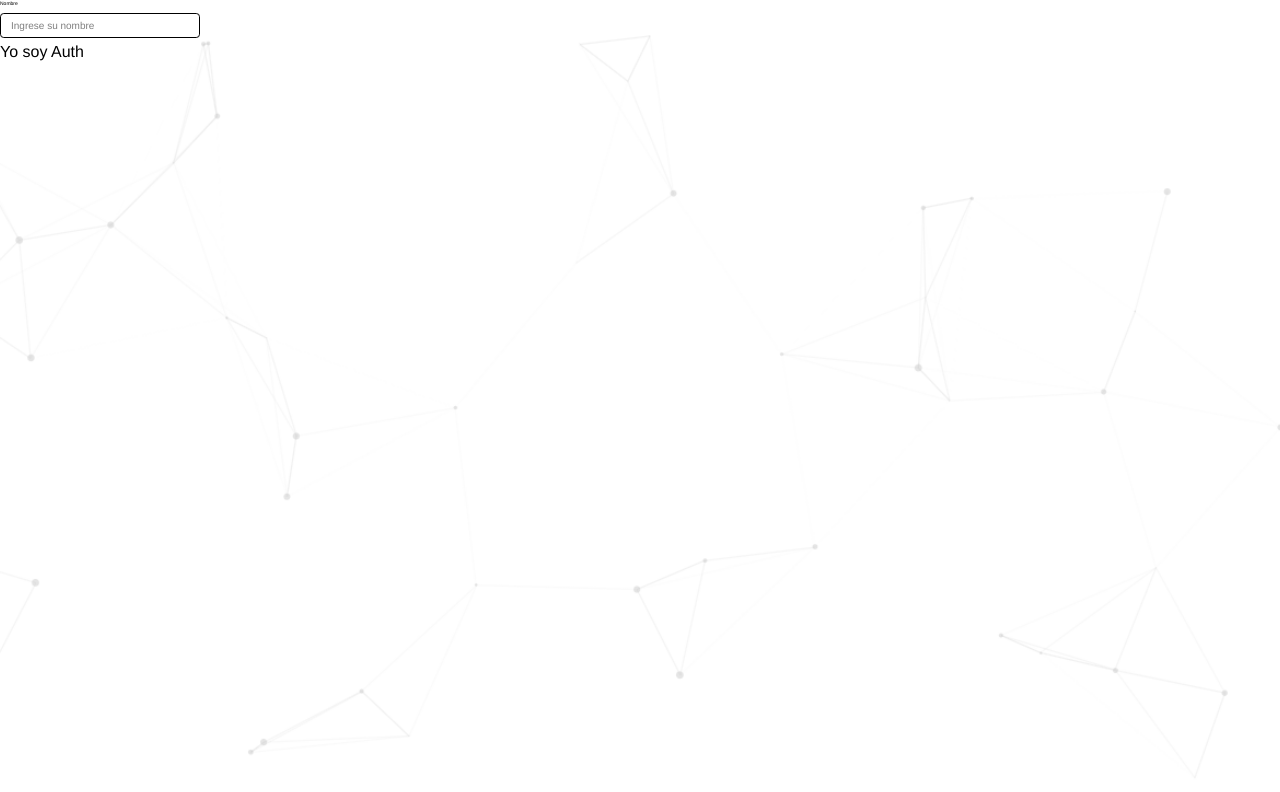
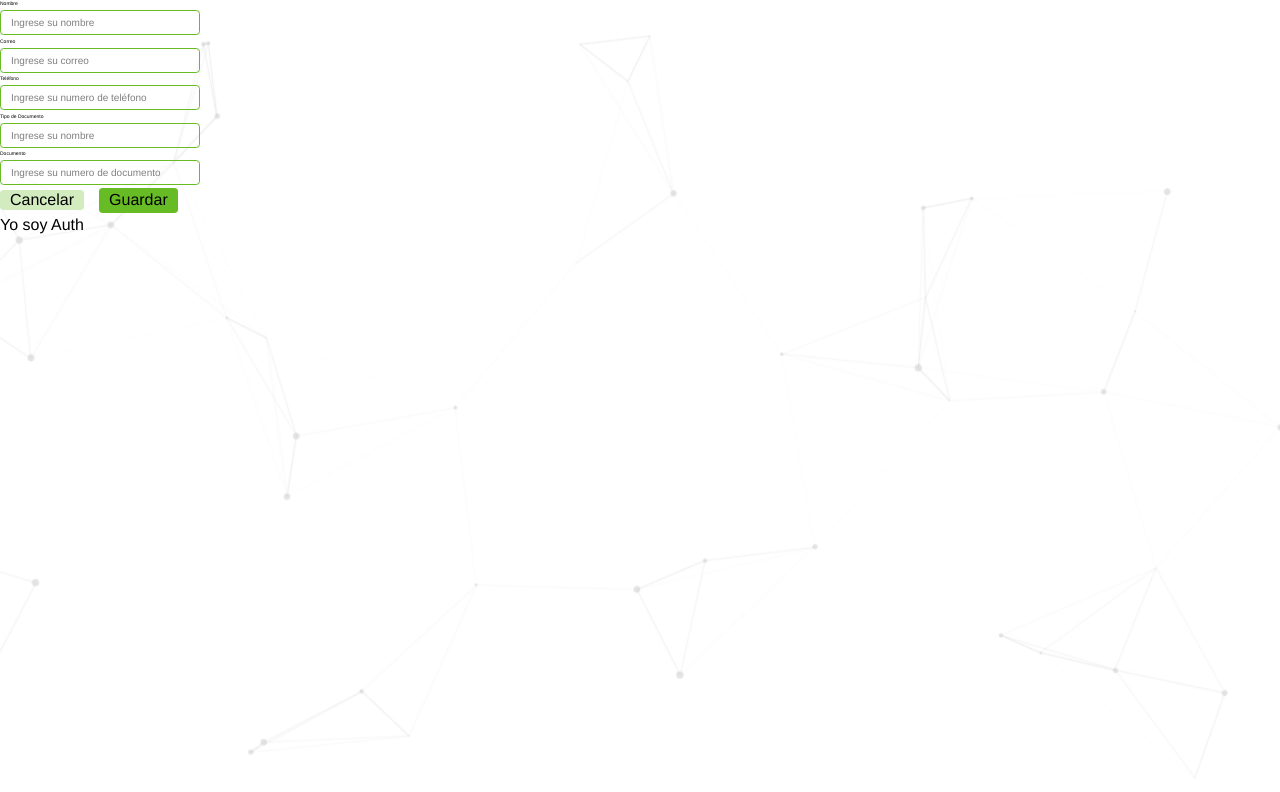
Before and after one commit to Henao420/3172293-react-in-class, a React (Vite) app: page /auth in a window 1280 px wide. Shown: the top 792 px of the page. Built offline with nearby package versions, Linux system fonts and the light colour scheme.

Commit message:
Actualizacion

```diff
--- a/src/shared/components/Button.jsx
+++ b/src/shared/components/Button.jsx
@@ -0,0 +1,41 @@
+// Componente Button
+export default function Button({
+    variant = "primary",
+    size = "md",
+    type = "button",
+    children,
+    ...props
+}) {
+
+    const variants = {
+        primary: "bg-brand text-inverse hover:bg-brand-hover",
+        secondary: "bg-brand-soft text-primary hover:bg-brand-soft-hover"
+    };
+
+    const sizes = {
+        sm: `
+            h-8
+            px-4
+            before:absolute before:content-['']
+            before:-inset-y-[9px] before:-inset-x-[0px]
+            `,
+        md: "h-10 px-4 before:absolute before:content-['']                  before:-inset-y-[4px] before:-inset-x-[0px] "
+    }
+    return(
+        <button
+            type={type}
+            className={`
+                relative
+                inline-flex items-center justify-center
+                rounded-md
+                transition-colors
+                ${variants[variant]}
+                ${sizes[size]}
+                `}
+                {...props}
+        >
+            {children}
+
+        </button>
+    )
+}
--- a/src/shared/components/Input.jsx
+++ b/src/shared/components/Input.jsx
@@ -2,21 +2,57 @@ export default function Input({
     label,
     htmlFor,
     type = "text",
+    variant = "primary",
+    size = "sm",
     ...props
 }) {
+
+    const variants = {
+            // Estos valores deben ser con variables
+        primary: `
+            border-brand
+        `,
+        secondary: `
+            border-red-950
+            bg-gray-300
+        `,
+        tertiary: `
+            border-green-950
+        `
+    };
+
+    const sizes = {
+        sm: `
+            h-8
+        `,
+        md: `
+            h-10
+        `,
+        lg: `
+            h-12
+
+        `
+    };
 
     return(
         <div className="w-80">
 
                 {/* Label */}
             <label
+                // htmlFor con kebab-case
                 htmlFor={htmlFor}
-                className="
+                className={`
                     block
                     text-caption
-                    mb-1
                     text-secondary
-                "
+                    ${
+                        size === "sm"
+                            ? "-mb-2"
+                            : size === "md"
+                                ? "mb-0"
+                                : "mb-1"
+                    }
+                `}
             >
                 {label}
             </label>
@@ -48,14 +84,14 @@ export default function Input({
 
                 {/* Input visual */}
             <input
+                id={htmlFor}
                 type={type}
-                    className="
+                className={`
                     relative
                     w-full
                     h-10
                     rounded-md
                     border
-                        border-black
                     px-4
                     text-body
 
@@ -63,7 +99,9 @@ export default function Input({
                     focus:ring-2
                     focus:ring-ring
                     focus:ring-brand
-                    "
+                    ${variants[variant]}
+                    ${sizes[size]}
+                `}
                 {...props}
             />
 
--- a/src/shared/index.js
+++ b/src/shared/index.js
@@ -4,3 +4,4 @@ export { default as DashboardLayout } from "./layouts/DashboardLayout";
 
 // Componentes
 export { default as Input} from "./components/Input";
+export { default as Button} from "./components/Button";
--- a/src/shared/layouts/AuthLayout.jsx
+++ b/src/shared/layouts/AuthLayout.jsx
@@ -1,6 +1,7 @@
 import { Outlet } from "react-router-dom";
 import authBg from "@/assets/images/bg-1.png";
 import { Input } from "@/shared";
+import { Button } from "@/shared";
 
 export default function AuthLayout() {
     return (
@@ -18,8 +19,58 @@ export default function AuthLayout() {
                             label="Nombre"
                             type="text"
                             placeholder="Ingrese su nombre"
-                            htmlFor="Campo de nombre"
+                            htmlFor="user-name"
+                            variant="primary"
+                            size="md"
                         />
+                        <Input
+                            label="Correo"
+                            type="email"
+                            placeholder="Ingrese su correo"
+                            htmlFor="user-email"
+                            size="md"
+                        />
+                        <Input
+                            label="Teléfono"
+                            type="tel"
+                            placeholder="Ingrese su numero de teléfono"
+                            htmlFor="user-phone"
+                            size="md"
+                        />
+                        <Input
+                            label="Tipo de Documento"
+                            type="text"
+                            placeholder="Ingrese su nombre"
+                            htmlFor="name"
+                            size="md"
+                        />
+                        <Input
+                            label="Documento"
+                            type="text"
+                            placeholder="Ingrese su numero de documento"
+                            htmlFor="user-document-number"
+                            size="md"
+                        />
+
+                            {/* Actions */}
+                        <div className="flex gap-6 items-center">
+                            <Button
+                                variant="secondary"
+                                size="sm"
+                                type="button"
+                                onClick={() => console.log("Se oprimio el cancelar")}
+                            >
+                                Cancelar
+                            </Button>
+                            <Button
+                                variant="primary"
+                                size="md"
+                                type="submit"
+                                onClick={() => console.log("Se oprimio el submit")}
+                            >
+                                Guardar
+                            </Button>
+                        </div>
                         <h1>Yo soy Auth</h1>
                     <Outlet />
                 </main>
--- a/src/styles/semantic.css
+++ b/src/styles/semantic.css
@@ -5,7 +5,7 @@
     /* ======BRAND====== */
 
     --semantic-brand: var(--color-primary-800);
-    --semantic-brand: var(--color-primary-950); /* Generalmente es de un tono mas alto que el brand */
+    --semantic-brand-hover: var(--color-primary-950); /* Generalmente es de un tono mas alto que el brand */
     --semantic-brand-soft: var(--color-primary-200);
     --semantic-brand-soft-hover: var(--color-primary-350);
 
--- a/src/styles/tokens.css
+++ b/src/styles/tokens.css
@@ -1,91 +1,94 @@
-:root {
-    /* Primary Color */
-    --primary-950: #0B132B;
-    --primary-900: #0F152D;
-    --primary-800: #131835;
-    --primary-700: #1B2246;
-    --primary-600: #232B58;
-    --primary-500: #2E376B;
-    --primary-400: #545F96;
-    --primary-300: #7A88B4;
-    --primary-200: #9FA8C9;
-    --primary-100: #C2C8DC;
-    --primary-50: #E6E9F0;
+:root{
+    /* Primary color */
+    --color-primary-950: #4DB100;
+    --color-primary-900: #55b40c;
+    --color-primary-800: #67bc26;
+    --color-primary-700: #79c43f;
+    --color-primary-600: #8bcc59;
+    --color-primary-500: #9dd472;
+    --color-primary-400: #aedb8c;
+    --color-primary-300: #C0E3A5;
+    --color-primary-200: #D2EBBF;
+    --color-primary-100: #EAF3D8;
+    --color-primary-50: #F6FBF2;
 
-    /* Secondary Color */
-    --secondary-950: #5B3622;
-    --secondary-900: #643B25;
-    --secondary-800: #74442B;
-    --secondary-700: #8C5132;
-    --secondary-600: #A15C38;
-    --secondary-500: #B3673E;
-    --secondary-400: #C77C4C;
-    --secondary-300: #D59463;
-    --secondary-200: #E0AE87;
-    --secondary-100: #EBCAB1;
-    --secondary-50: #F6E7DD;
+    /*Secundary color*/
+    --color-secundary-950: #FED638;
+    --color-secundary-900: #FED841;
+    --color-secundary-800: #FEDC55;
+    --color-secundary-700: #FEE069;
+    --color-secundary-600: #FEE47D;
+    --color-secundary-500: #FEE891;
+    --color-secundary-400: #FEECA5;
+    --color-secundary-300: #FEF0B9;
+    --color-secundary-200: #FEF4CD;
+    --color-secundary-100: #FEF8E1;
+    --color-secundary-50: #FEFCF5;
 
-    /* Tertiary Color */
-    --tertiary-950: #616161;
-    --tertiary-900: #696969;
-    --tertiary-800: #757575;
-    --tertiary-700: #9E9E9E;
-    --tertiary-600: #BDBDBD;
-    --tertiary-500: #CFCFCF;
-    --tertiary-400: #E0E0E0;
-    --tertiary-300: #EEEEEE;
-    --tertiary-200: #F5F5F5;
-    --tertiary-100: #FAFAFA;
-    --tertiary-50: #FFFFFF;
+    /*Tertiary-2 color*/
+    --color-tertiary-950: #50E5F9;
+    --color-tertiary-900: #58E6F9;
+    --color-tertiary-800: #6AE8F9;
+    --color-tertiary-700: #7BEBFA;
+    --color-tertiary-600: #8DEEFB;
+    --color-tertiary-500: #9EF0FB;
+    --color-tertiary-400: #B0F3FC;
+    --color-tertiary-300: #C1F5FC;
+    --color-tertiary-200: #D3F8FD;
+    --color-tertiary-100: #E4FBFE;
+    --color-tertiary-50: #F6FDFE;
 
-    /* Basic Color */
+    /*Basic color*/
     --white: #fff;
     --black: #000;
-    --gray-950: #101010;
+    --gray-950: #1010;
     --gray-900: #262626;
-    --gray-800: #3b3b3b;
+    --gray-800: #3B3B3B;
     --gray-700: #515151;
     --gray-600: #676767;
-    --gray-500: #7d7d7d;
+    --gray-500: #7D7D7D;
     --gray-400: #929292;
-    --gray-300: #a8a8a8;
-    --gray-200: #bebebe;
-    --gray-100: #d4d4d4;
-    --gray-50: #e9e9e9;
+    --gray-300: #A8A8A8;
+    --gray-200: #BEBEBE;
+    --gray-100: #D4D4D4;
+    --gray-50: #E9E9E9;
 
-    /* Typography */
+/* Typography */
     --main-font: Helvetica, Arial, sans-serif;
     --secondary-font: Calibri, Helvetica, Arial;
 
-    /* Font weights crudos */
-    --font-weight-light: 300;
-    --font-weight-regular: 400;
-    --font-weight-bold: 700;
 
-    /* Font Size */
-    --fs-xxxxl: 5rem; /* Ultra grande */
-    --fs-xxxl: 4rem; /* Super grande */
-    --fs-xxl: 3rem; /* Extra grande */
-    --fs-xl: 2.5rem; /* Muy Grande */
-    --fs-lg: 2rem; /* Grande */
-    --fs-md: 1.5rem; /* Mediano */
-    --fs-sm: 1.25rem; /* Pequeño */
-    --fs-xs: 1rem; /* Base */
-    --fs-xxs: 0.875rem; /* Muy pequeño */
-    --fs-xxxs: 0.75rem; /* Extra extra pequeño 12px */
-    --fs-xxxxs: 0.5rem; /* Minimo 8px */
+
+/*Font-weight crudos*/
+    --font-wight-light: 300;
+    --font-wight-regular: 400;
+    --font-wight-bold: 700
+
+/*Font-size*/
+    --fs-xxxxl: 5rem; /*Ultra grande*/
+    --fs-xxxl: 4rem; /*Súper grande*/
+    --fs-xxl: 3rem; /*Extra grande*/
+    --fs-xl: 2.5rem; /*Muy grande*/
+    --fs-lg: 2rem; /*h1*/
+    --fs-md: 1.5rem; /*Titulo*/
+    --fs-sm: 1.25rem; /*Subtitulo*/
+    --fs-xs: 1rem; /*Base*/
+    --fs-xxs: 0.875rem; /*Texto de apoyo*/
+    --fs-xxxs: 0.75rem; /*Texto de apoyo 2*/
+    --fs-xxxxs: 0.5rem; /*Label*/
 }
 
-/* Globals */
-html {
+/* Globals*/
+html{
+    margin: 0;
     box-sizing: border-box;
     font-size: 62.5%;
 }
-*, *:before *:after {
+*, *:before, *:after {
     box-sizing: inherit;
 }
 
-body {
+body{
     font-size: 1.6rem;
     font-family: var(--main-font);
     margin: 0 0;
```
Lines whose indentation alone changed are shown as unchanged.
